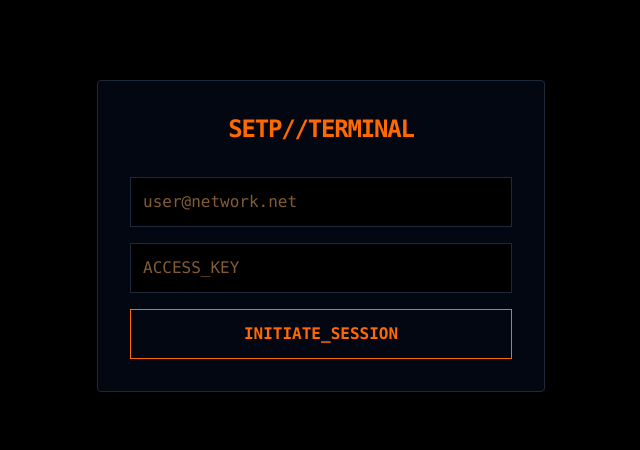
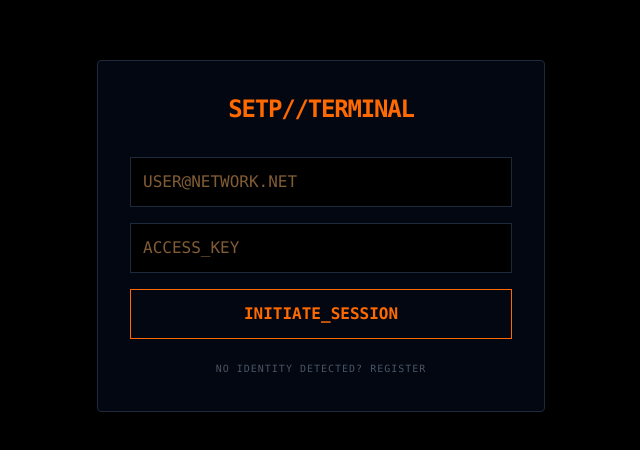
Before and after one commit to adamsecunda/SETP, a React (Vite) app in the folder frontend/: page / in a window 1280 px wide. Shown: the part 164-614 px from the top of the page, without its empty margins (319-959 px from the left). Built offline with nearby package versions, Linux system fonts and the light colour scheme.

Commit message:
feat: register user

```diff
--- a/frontend/src/App.tsx
+++ b/frontend/src/App.tsx
@@ -1,4 +1,4 @@
-import { useState, useMemo, useCallback } from 'react'
+import { useState, useMemo, useCallback, memo } from 'react'
 import { useAuth } from './hooks/useAuth'
 import { usePortfolio } from './hooks/usePortfolio'
 import { useMarketPrices } from './hooks/useMarketPrices'
@@ -11,40 +11,125 @@ import OrdersPanel from './components/OrdersPanel'
 import BalancePanel from './components/BalancePanel'
 import OrderHistory from './components/OrderHistory'
 
+// Cache for performance
+const MemoizedHoldings = memo(HoldingsPanel)
+const MemoizedOrders = memo(OrdersPanel)
+const MemoizedWatchlist = memo(WatchlistsPanel)
+const MemoizedSummary = memo(PortfolioSummary)
+
 type MainTab = 'HOLDINGS' | 'ORDERS' | 'HISTORY'
 type SidebarTab = 'WATCHLIST' | 'BALANCE'
 
 export default function App() {
   const { token, signIn, signOut, error: authError, loading: authLoading } = useAuth()
-  const { portfolio, loading: portfolioLoading, error: portfolioError, refresh: refreshPortfolio } = usePortfolio(token)
+  const { portfolio, loading: portfolioLoading, refresh: refreshPortfolio } = usePortfolio(token)
+
+  // High-frequency data hook (Prices update often)
   const { prices: marketPrices } = useMarketPrices(token)
 
+  // Auth & UI State
+  const [isRegistering, setIsRegistering] = useState(false)
   const [activeTab, setActiveTab] = useState<MainTab>('HOLDINGS')
   const [activeSidebar, setActiveSidebar] = useState<SidebarTab>('WATCHLIST')
+
+  // Form State
+  const [username, setUsername] = useState('')
   const [email, setEmail] = useState('')
   const [password, setPassword] = useState('')
+  const [localError, setLocalError] = useState('')
 
-  // OPTIMIZATION: Keep references stable to prevent TopBar/Orders re-renders
+  // OPTIMIZATION: Keep references stable
   const handleLogout = useCallback(() => signOut(), [signOut])
   const handleRefresh = useCallback(() => refreshPortfolio(), [refreshPortfolio])
   const memoizedPrices = useMemo(() => marketPrices, [marketPrices])
 
   const handleLogin = async () => {
     if (!email.trim() || !password.trim()) return
+    setLocalError('')
     await signIn(email, password)
     setPassword('')
+  }
+
+  const handleRegister = async () => {
+    if (!email.trim() || !password.trim() || !username.trim()) {
+      setLocalError("ERR_REQUIRED_FIELDS_MISSING")
+      return
+    }
+
+    setLocalError('')
+    try {
+      const baseUrl = import.meta.env.VITE_API_URL || 'http://localhost:8000'
+      const response = await fetch(`${baseUrl}/api/register/`, {
+        method: 'POST',
+        headers: { 'Content-Type': 'application/json' },
+        body: JSON.stringify({ username, email, password }),
+      })
+
+      if (response.ok) {
+        await signIn(email, password)
+      } else {
+        const data = await response.json()
+        setLocalError(data.detail || "ERR_REGISTRATION_FAILED")
+      }
+    } catch (err) {
+      setLocalError("ERR_NETWORK_TIMEOUT")
+    }
   }
 
   if (!token) {
     return (
       <div className="min-h-screen bg-black flex items-center justify-center text-white font-mono">
-        <div className="p-8 border border-gray-800 bg-gray-950 w-full max-w-md rounded">
-          <h1 className="text-2xl text-orange-500 font-bold mb-8 text-center tracking-tighter">SETP//TERMINAL</h1>
-          <input className="w-full p-3 bg-black border border-gray-800 mb-4 text-orange-300 outline-none" placeholder="user@network.net" value={email} onChange={e => setEmail(e.target.value)} />
-          <input type="password" className="w-full p-3 bg-black border border-gray-800 mb-4 text-orange-300 outline-none" placeholder="ACCESS_KEY" value={password} onChange={e => setPassword(e.target.value)} />
-          {authError && <div className="p-2 border border-red-900 bg-red-950 text-red-500 text-xs mb-4 animate-pulse">{authError}</div>}
-          <button onClick={handleLogin} disabled={authLoading} className="w-full p-3 border border-orange-500 text-orange-500 hover:bg-orange-500 hover:text-black transition-all font-bold">
-            {authLoading ? "ESTABLISHING_LINK..." : "INITIATE_SESSION"}
+        <div className="p-8 border border-gray-800 bg-gray-950 w-full max-w-md rounded shadow-2xl">
+          <h1 className="text-2xl text-orange-500 font-bold mb-8 text-center tracking-tighter">
+            SETP//{isRegistering ? "CREATE_IDENTITY" : "TERMINAL"}
+          </h1>
+
+          {isRegistering && (
+            <input
+              className="w-full p-3 bg-black border border-gray-800 mb-4 text-orange-300 outline-none focus:border-orange-500 transition-colors"
+              placeholder="NETWORK_HANDLE"
+              value={username}
+              onChange={e => setUsername(e.target.value)}
+            />
+          )}
+
+          <input
+            className="w-full p-3 bg-black border border-gray-800 mb-4 text-orange-300 outline-none focus:border-orange-500 transition-colors"
+            placeholder="USER@NETWORK.NET"
+            value={email}
+            onChange={e => setEmail(e.target.value)}
+          />
+
+          <input
+            type="password"
+            className="w-full p-3 bg-black border border-gray-800 mb-4 text-orange-300 outline-none focus:border-orange-500 transition-colors"
+            placeholder="ACCESS_KEY"
+            value={password}
+            onChange={e => setPassword(e.target.value)}
+          />
+
+          {(authError || localError) && (
+            <div className="p-2 border border-red-900 bg-red-950 text-red-500 text-[10px] mb-4 animate-pulse uppercase">
+              STATUS_ERROR: {authError || localError}
+            </div>
+          )}
+
+          <button
+            onClick={isRegistering ? handleRegister : handleLogin}
+            disabled={authLoading}
+            className="w-full p-3 border border-orange-500 text-orange-500 hover:bg-orange-500 hover:text-black transition-all font-bold mb-4 uppercase"
+          >
+            {authLoading ? "ESTABLISHING_LINK..." : isRegistering ? "CONFIRM_REGISTRATION" : "INITIATE_SESSION"}
+          </button>
+
+          <button
+            onClick={() => {
+                setIsRegistering(!isRegistering)
+                setLocalError('')
+            }}
+            className="w-full text-[10px] text-gray-600 hover:text-orange-400 uppercase tracking-widest transition-colors"
+          >
+            {isRegistering ? "Back to Login" : "No identity detected? Register"}
           </button>
         </div>
       </div>
@@ -70,7 +155,7 @@ export default function App() {
           {portfolioLoading && !portfolio ? (
             <div className="h-24 bg-gray-950 border border-gray-800 flex items-center justify-center text-gray-600 text-xs animate-pulse">RETRIEVING_METRICS...</div>
           ) : (
-            portfolio && <PortfolioSummary portfolio={portfolio} marketPrices={memoizedPrices} />
+            portfolio && <MemoizedSummary portfolio={portfolio} marketPrices={memoizedPrices} />
           )}
         </div>
 
@@ -86,15 +171,15 @@ export default function App() {
               </div>
 
               <div className="p-2 min-h-[520px]">
-                <div className={activeTab === 'HOLDINGS' ? 'block' : 'hidden'}>
-                  {portfolio && <HoldingsPanel portfolio={portfolio} marketPrices={memoizedPrices} />}
-                </div>
-                <div className={activeTab === 'ORDERS' ? 'block' : 'hidden'}>
-                  <OrdersPanel token={token} marketPrices={memoizedPrices} onOrderComplete={handleRefresh} />
-                </div>
-                {activeTab === 'HISTORY' && <div className="text-center text-gray-600 text-[10px] p-12 uppercase"><div className={activeTab === 'HISTORY' ? 'block' : 'hidden'}>
+                {activeTab === 'HOLDINGS' && portfolio && (
+                  <MemoizedHoldings portfolio={portfolio} marketPrices={memoizedPrices} />
+                )}
+                {activeTab === 'ORDERS' && (
+                  <MemoizedOrders token={token} marketPrices={memoizedPrices} onOrderComplete={handleRefresh} />
+                )}
+                {activeTab === 'HISTORY' && (
                   <OrderHistory token={token} />
-                </div></div>}
+                )}
               </div>
             </div>
           </div>
@@ -109,7 +194,11 @@ export default function App() {
                 ))}
               </div>
               <div className="flex-grow overflow-y-auto custom-scrollbar">
-                {activeSidebar === 'WATCHLIST' ? <WatchlistsPanel token={token} marketPrices={memoizedPrices} /> : <div className="p-4"><BalancePanel token={token} onDepositComplete={handleRefresh} /></div>}
+                {activeSidebar === 'WATCHLIST' ? (
+                  <MemoizedWatchlist token={token} marketPrices={memoizedPrices} />
+                ) : (
+                  <div className="p-4"><BalancePanel token={token} onDepositComplete={handleRefresh} /></div>
+                )}
               </div>
             </section>
           </div>
```
